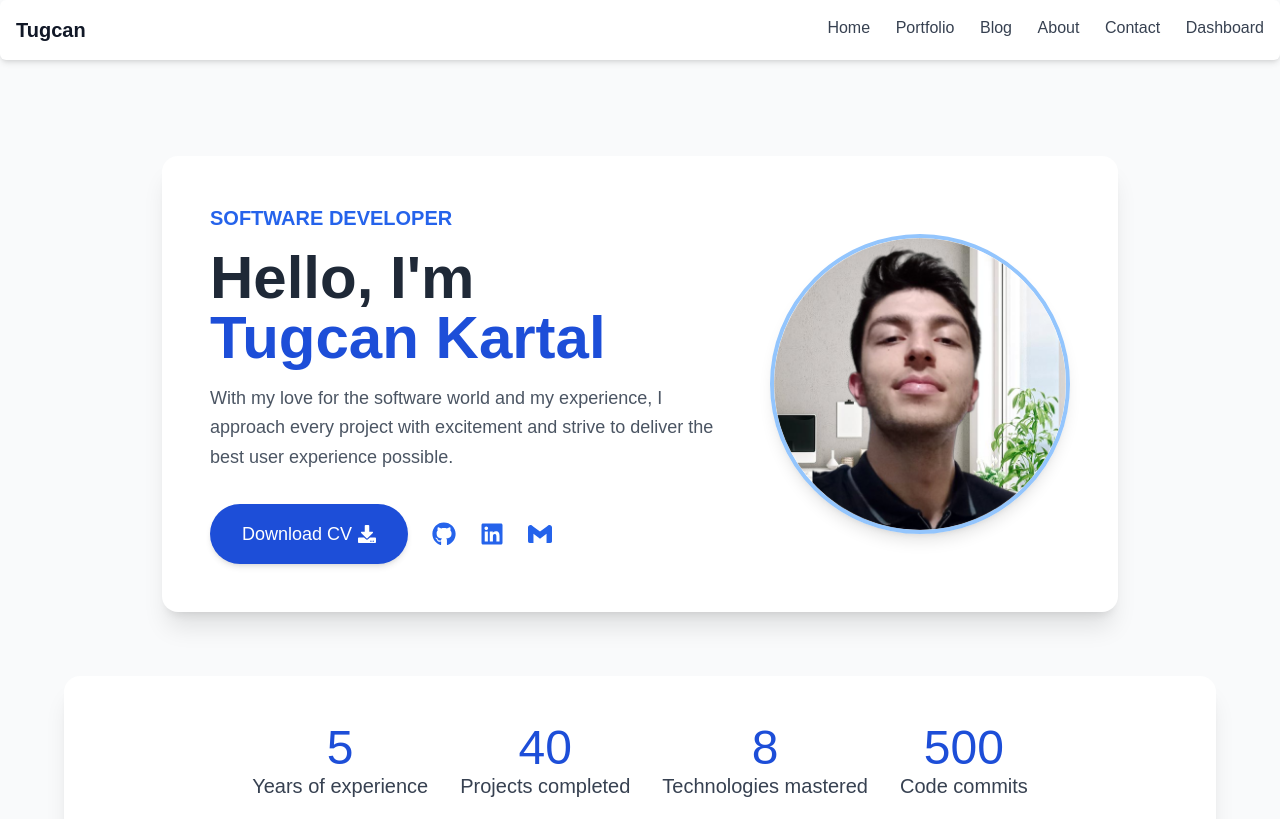
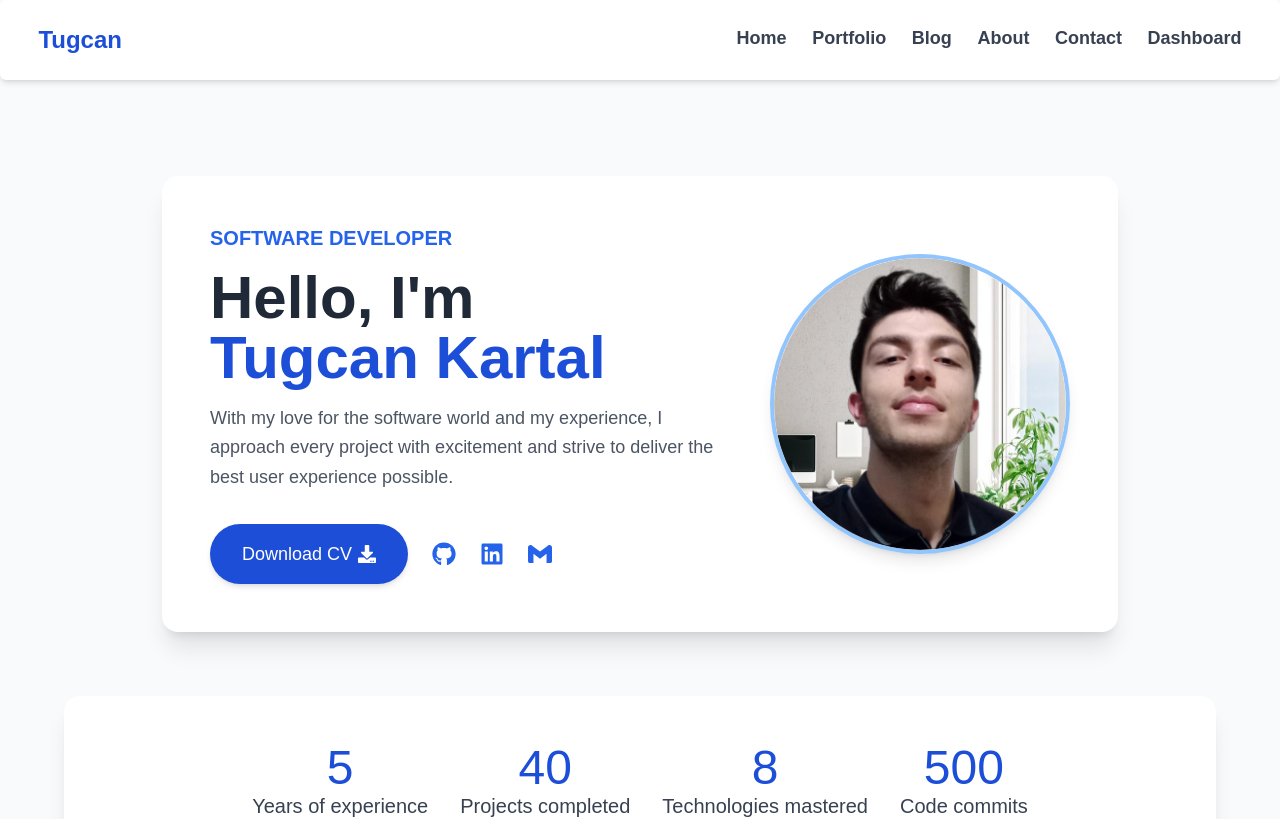
Before and after one commit to tugcan-kartal/Blog, a Next.js app: page / in a window 1280 px wide. Shown: the top 819 px of the page. Built offline with nearby package versions, Linux system fonts and the light colour scheme.

Commit message:
navbar updated

```diff
--- a/src/components/navbar/Navbar.tsx
+++ b/src/components/navbar/Navbar.tsx
@@ -19,16 +19,16 @@ const Navbar: React.FC = () => {
 
     return (
         <div className="relative">
-            <div className="flex justify-between p-4 bg-white shadow-md rounded-md">
+            <div className="flex justify-between px-[3vw] py-[3vh] bg-white shadow-md rounded-md">
 
                 <div>
-                    <Link href={"/"} className="text-xl font-semibold">Tugcan</Link>
+                    <Link href={"/"} className="text-2xl font-semibold text-blue-700">Tugcan</Link>
                 </div>
 
                 <div className="hidden md:flex gap-x-[2vw]">
                     {data.map((item, index) => (
                         <div key={index}>
-                            <Link href={item.url} className="text-gray-700 hover:text-blue-600 transition duration-300">{item.title}</Link>
+                            <Link href={item.url} className="text-gray-700 text-lg font-semibold hover:text-blue-600 transition duration-300">{item.title}</Link>
                         </div>
                     ))}
                 </div>
```
